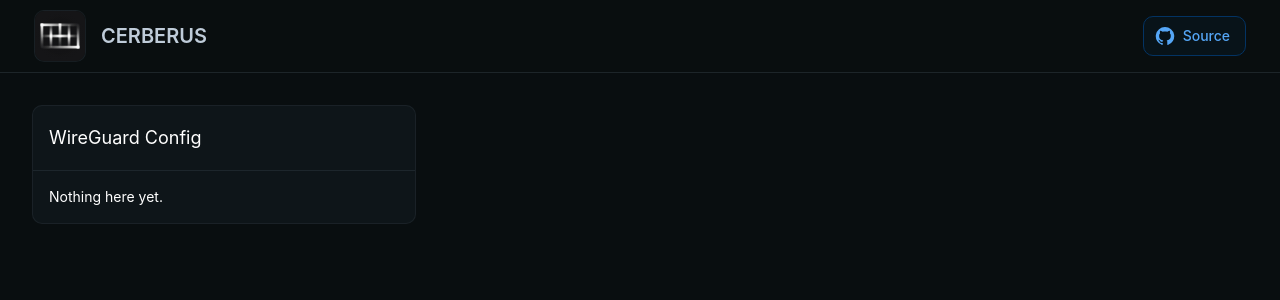
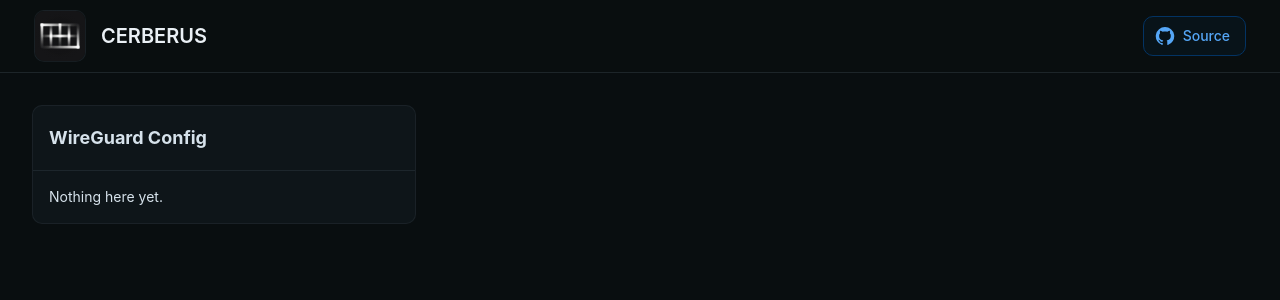
Before and after one commit to sujaldev/cerberus, a React (Vite) app in the folder web/: page / in a window 1280 px wide. Shown: the top 300 px of the page. Built offline with nearby package versions, Linux system fonts and the light colour scheme.

Commit message:
web: update theme

```diff
--- a/web/src/components/Navbar.jsx
+++ b/web/src/components/Navbar.jsx
@@ -23,7 +23,7 @@ function Navbar() {
                 display: "flex",
                 alignItems: "center",
                 justifyContent: "space-between",
-            }} maxWidth="xl">
+            }} maxWidth="80%">
                 <div style={{
                     display: "inline-flex",
                     alignItems: "center",
@@ -37,7 +37,7 @@ function Navbar() {
                     }} variant="outlined">
                         <Logo width="50px" height="auto"/>
                     </Card>
-                    <Typography sx={{color: "grey.300"}} variant="h5">
+                    <Typography sx={{color: "grey.100"}} variant="h5">
                         CERBERUS
                     </Typography>
                 </div>
--- a/web/src/components/Panels/PanelBase.jsx
+++ b/web/src/components/Panels/PanelBase.jsx
@@ -14,7 +14,7 @@ function Panel({title, children}) {
     return (
         <Card>
             <PaddedBox>
-                <Typography variant="subtitle1" component="h1">{title}</Typography>
+                <Typography style={{fontWeight: 700}} variant="subtitle1" component="h1">{title}</Typography>
             </PaddedBox>
             <Divider/>
             <PaddedBox>
--- a/web/src/components/Panels/WireGuardPanel.jsx
+++ b/web/src/components/Panels/WireGuardPanel.jsx
@@ -6,7 +6,7 @@ import PanelBase from "./PanelBase.jsx";
 
 function Dashboard() {
     return (
-        <PanelBase title={"WireGuard Config"}>
+        <PanelBase title="WireGuard Config">
             <Typography variant="body2">Nothing here yet.</Typography>
         </PanelBase>
     );
--- a/web/src/theme.js
+++ b/web/src/theme.js
@@ -130,24 +130,27 @@ const getDesignTokens = (mode) => ({
         },
     },
     typography: {
+        allVariants: {
+            color: gray[200]
+        },
         fontFamily: ["\"Inter\", \"sans-serif\""].join(","),
         h1: {
-            fontSize: 60,
-            fontWeight: 600,
+            fontSize: 40,
+            fontWeight: 700,
             lineHeight: 78 / 70,
             letterSpacing: -0.2,
         },
         h2: {
-            fontSize: 48,
+            fontSize: 38,
             fontWeight: 600,
             lineHeight: 1.2,
         },
         h3: {
-            fontSize: 42,
+            fontSize: 36,
             lineHeight: 1.2,
         },
         h4: {
-            fontSize: 36,
+            fontSize: 34,
             fontWeight: 500,
             lineHeight: 1.5,
         },
```
